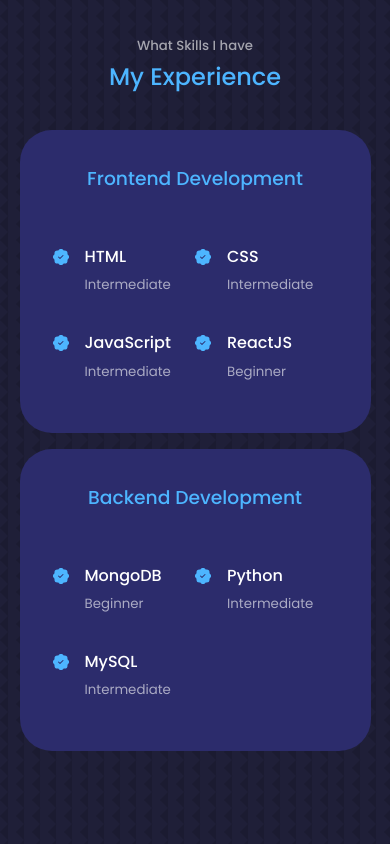
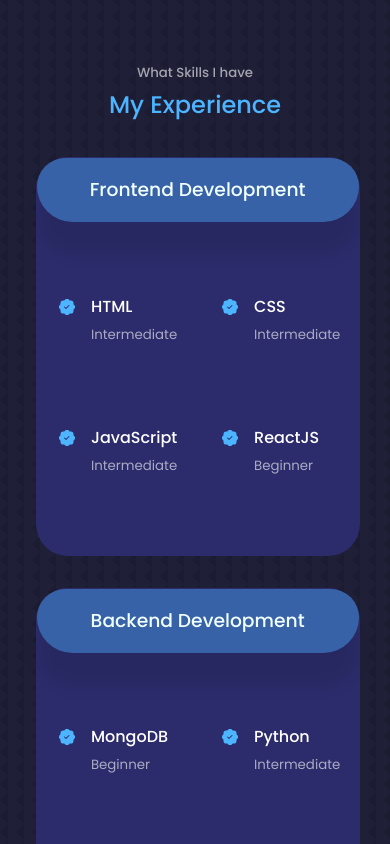
Before and after one commit to chaitu713/react-portfolio, a React (Create React App) app: page / in a window 390 px wide. Shown: the part 1960-2804 px from the top of the page. Built offline with nearby package versions, Linux system fonts and the light colour scheme.

Commit message:
Made changes to src folder

```diff
--- a/src/components/about/About.js
+++ b/src/components/about/About.js
@@ -34,8 +34,8 @@
             My name is Chaitanya. I am currently working in Tata Consultancy
             Services as Assistant Systems Engineer. I completed my Bachelors in
             Technology from Gudlavalleru Engineering College in 2020 with a CGPA
-            of 9.36. My interests are to work in Web Development and Data
-            Analytics. In my free time, I play Badminton.
+            of 9.36. My interests are to work in the fields of Web Development
+            and Data Analytics. My Hobbies are Playing Badminton and Cooking.
           </p>
 
           <a href="#contact" className="btn btn-primary">
--- a/src/components/experience/Experience.css
+++ b/src/components/experience/Experience.css
@@ -3,10 +3,12 @@
     grid-template-columns: 1fr 1fr;
     gap: 2rem;
 }
-
 .experience__container > div {
     background: var(--color-bg-variant);
-    padding: 2.4rem 5rem;
+    padding-top: 0;
+    padding-bottom: 2.4rem;
+    /* padding-left: 5rem;
+    padding-right: 5rem; */
     border-radius: 2rem;
     border: 1px solid transparent;
 }
@@ -15,12 +17,26 @@
     background: transparent;
     border-color: var(--color-primary-variant);
     cursor: default;
+    border-top: var(--color-bg-variant);
 }
 
 .experience__container > div h3 {
     text-align: center;
     margin-bottom: 2rem;
-    color: var(--color-primary);
+    color: azure;
+    background-color: var(--color-primary-variant);
+    padding: 1rem;
+    border-radius: 2rem;
+    border-bottom-left-radius: 2.5rem;
+    border-bottom-right-radius: 2.5rem;
+    box-shadow: 0 2rem 1rem rgba(0, 0, 0, 0.1);
+}
+
+.experience__container>div h3:hover{
+    border-color: var(--color-primary-variant);
+    border: 1px solid transparent;
+    color: var(--color-white);
+    background: linear-gradient(var(--color-bg-variant), var(--color-primary-variant));
 }
 
 .experience__content {
@@ -32,6 +48,8 @@
 .experience__details {
     display: flex;
     gap: 1rem;
+    padding-left: 5rem;
+    padding-right: 5rem;
 }
 
 .experience__details-icon {
@@ -48,12 +66,13 @@
 
     .experience__container > div {
         width: 80%;
-        padding: 2rem;
+        padding-top: 0rem;
         margin: 0 auto;
     }
 
     .experience__content {
         padding: 1rem;
+        margin-left: -1rem;
     }
 }
 
@@ -64,7 +83,13 @@
         gap: 1rem;
     }
     .experience__container > div {
-        width: 100%;
-        padding: 2rem 1rem;
+        width: 90%;
+        /* padding: 2rem 1rem; */
+        padding-top: 0;
+        margin-left: 1rem;
+        margin-bottom: 1rem;
+    }
+    .experience__details {
+        padding:1.4rem;
     }
 }
--- a/src/components/experience/Experience.js
+++ b/src/components/experience/Experience.js
@@ -11,6 +11,7 @@
       <div className="container experience__container">
         <div className="experience__frontend">
           <h3>Frontend Development</h3>
+
           <div className="experience__content">
             <article className="experience__details">
               <BsPatchCheckFill className="experience__details-icon" />
--- a/src/components/portfolio/Portfolio.css
+++ b/src/components/portfolio/Portfolio.css
@@ -49,6 +49,7 @@
     .portfolio__container {
         grid-template-columns: 1fr 1fr;
         gap: 1.2rem;
+        margin-left: 2.1rem;
     }
 }
 
@@ -58,5 +59,6 @@
     .portfolio__container {
         grid-template-columns: 1fr;
         gap: 1rem;
+        margin-left: 1.2rem;
     }
 }
```
